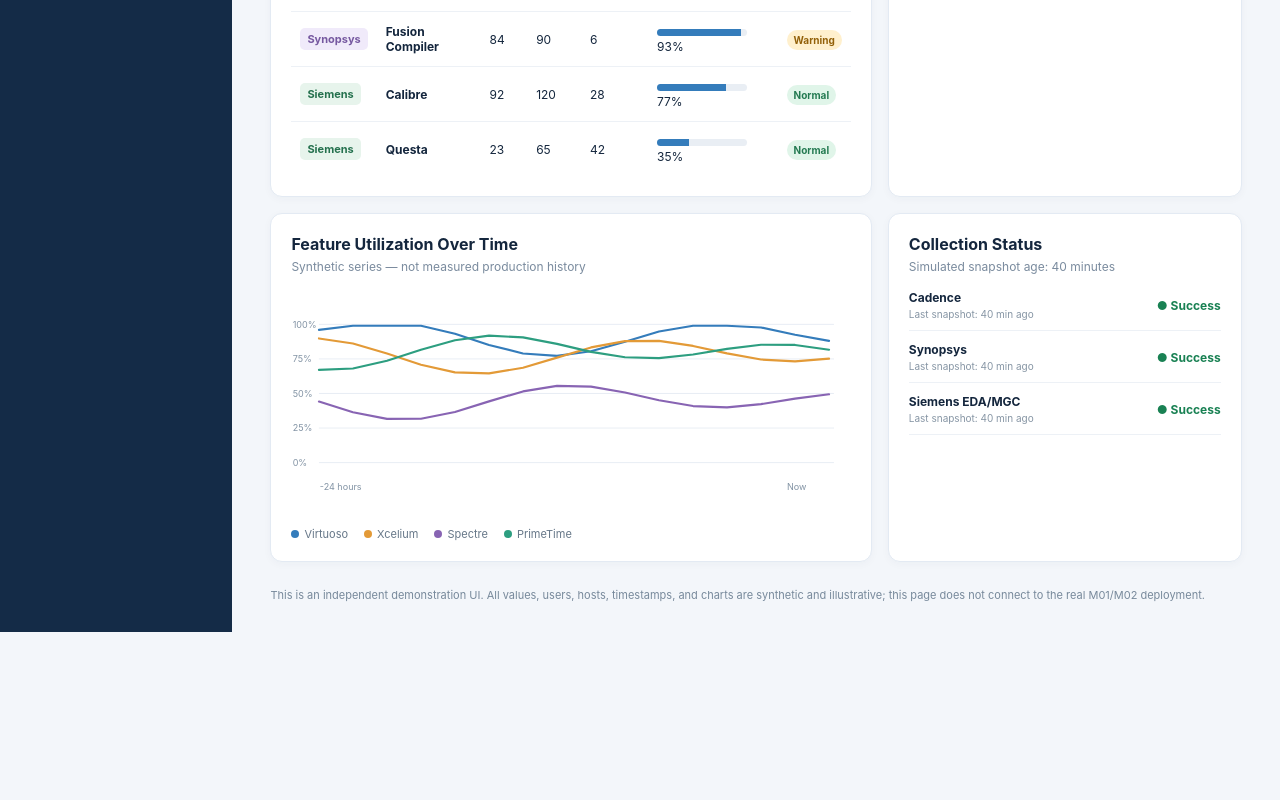
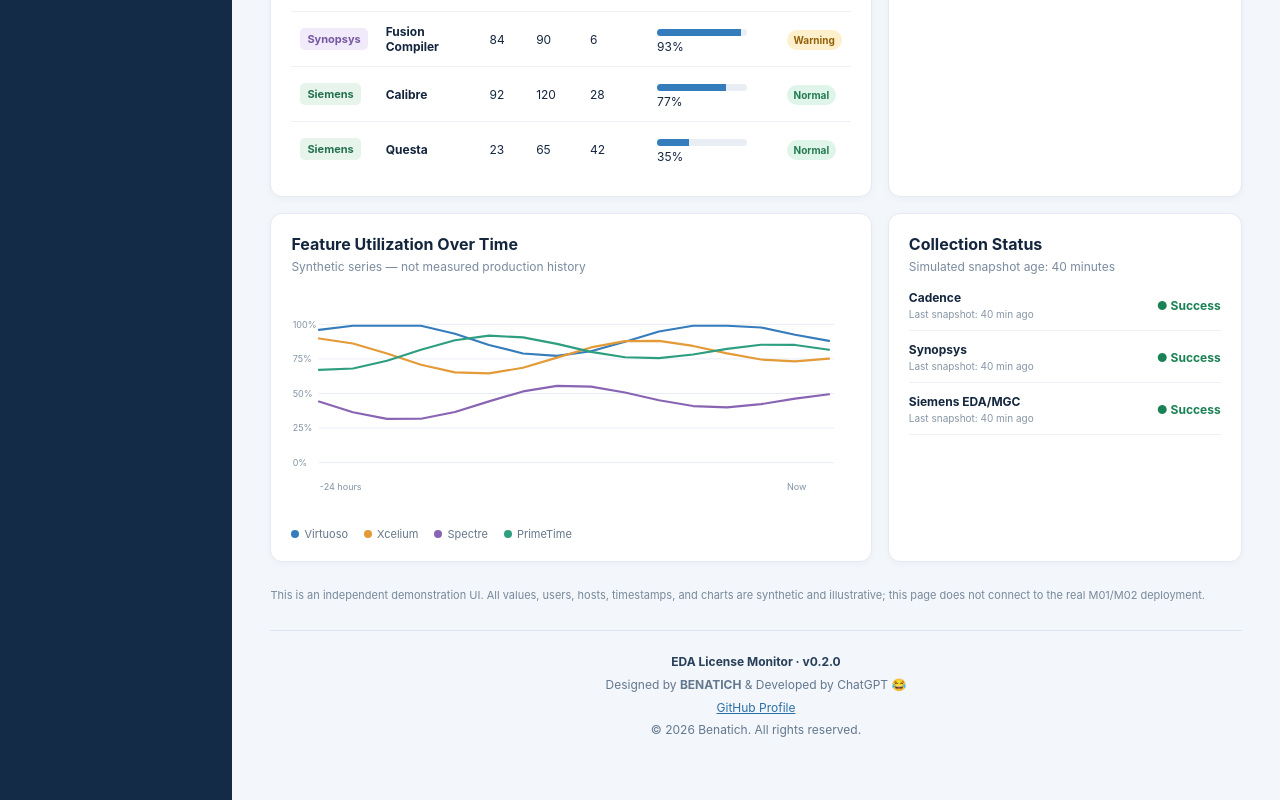
Before and after one commit to benatich/eda-license-monitor-public, a plain HTML site: page demo/index.html in a window 1280 px wide. Shown: the part 705-1505 px from the top of the page. Before the commit the page ends 1337 px from the top, so only its background shows below. Drawn offline with Linux system fonts and the light colour scheme.

Commit message:
Add BENATICH and ChatGPT credits to public demo footer

```diff
--- a/demo/index.html
+++ b/demo/index.html
@@ -25,6 +25,12 @@
 <div class="toolbar"><label>Vendor<select id="vendor"><option value="All">All vendors</option><option>Cadence</option><option>Synopsys</option><option value="Siemens">Siemens EDA/MGC</option></select></label><label>Feature<input id="feature" type="search" placeholder="Filter features" maxlength="80" aria-label="Filter features"></label><label>Time range<select id="range"><option value="24">24 hours</option><option value="168">7 days</option><option value="720">30 days</option></select></label><button id="export" class="action" type="button">↓ Export CSV</button><button id="reset" class="action" type="button">Reset filters</button></div>
 <div id="metrics" class="metrics"></div><div id="body"></div>
 <p class="foot">This is an independent demonstration UI. All values, users, hosts, timestamps, and charts are synthetic and illustrative; this page does not connect to the real M01/M02 deployment.</p>
+<footer aria-label="Project credits" style="text-align:center;margin:28px auto 8px;padding:20px 12px;border-top:1px solid #dce5ef;font-size:12px;color:#63788e;line-height:1.9">
+  <div style="font-weight:700;color:#273f59">EDA License Monitor · v0.2.0</div>
+  <div>Designed by <strong>BENATICH</strong> &amp; Developed by ChatGPT 😂</div>
+  <div><a href="https://github.com/benatich" target="_blank" rel="noopener noreferrer">GitHub Profile</a></div>
+  <div>© 2026 Benatich. All rights reserved.</div>
+</footer>
 </main></div>
 <script>
 "use strict";
```
